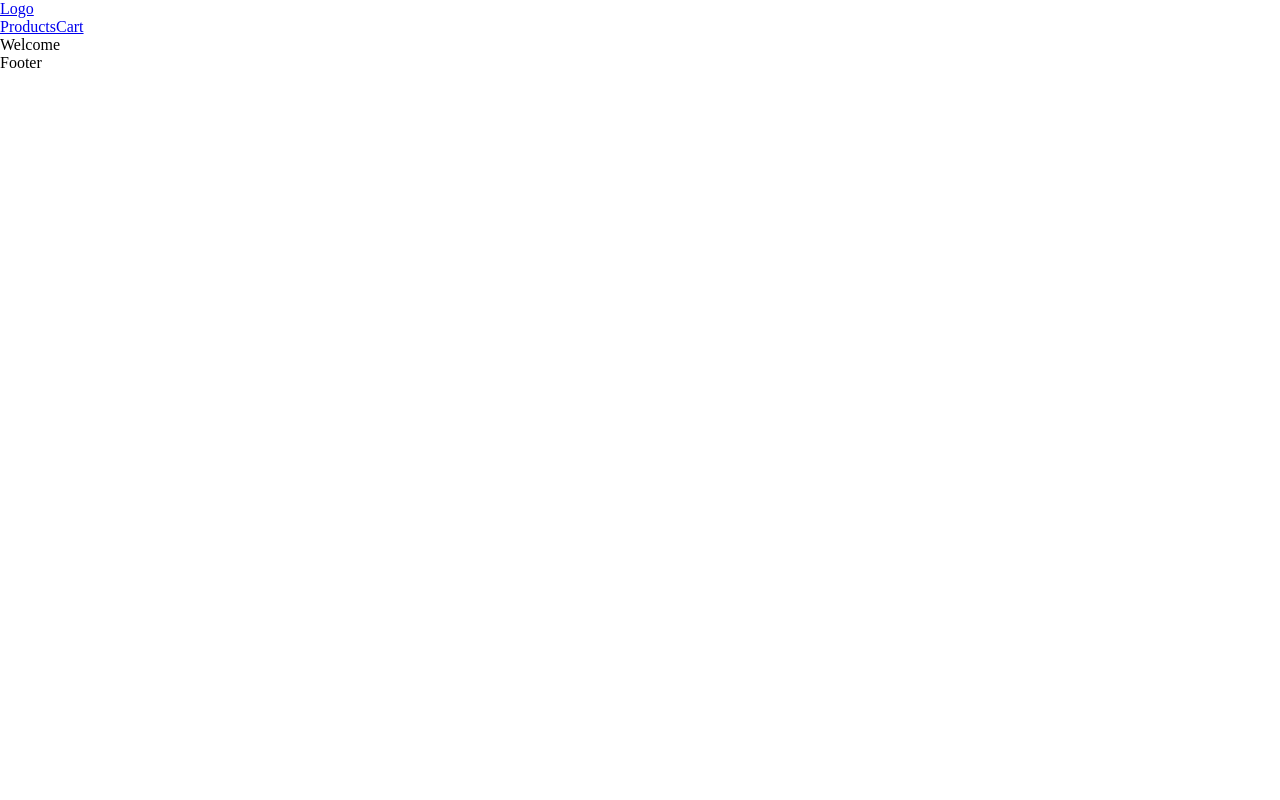
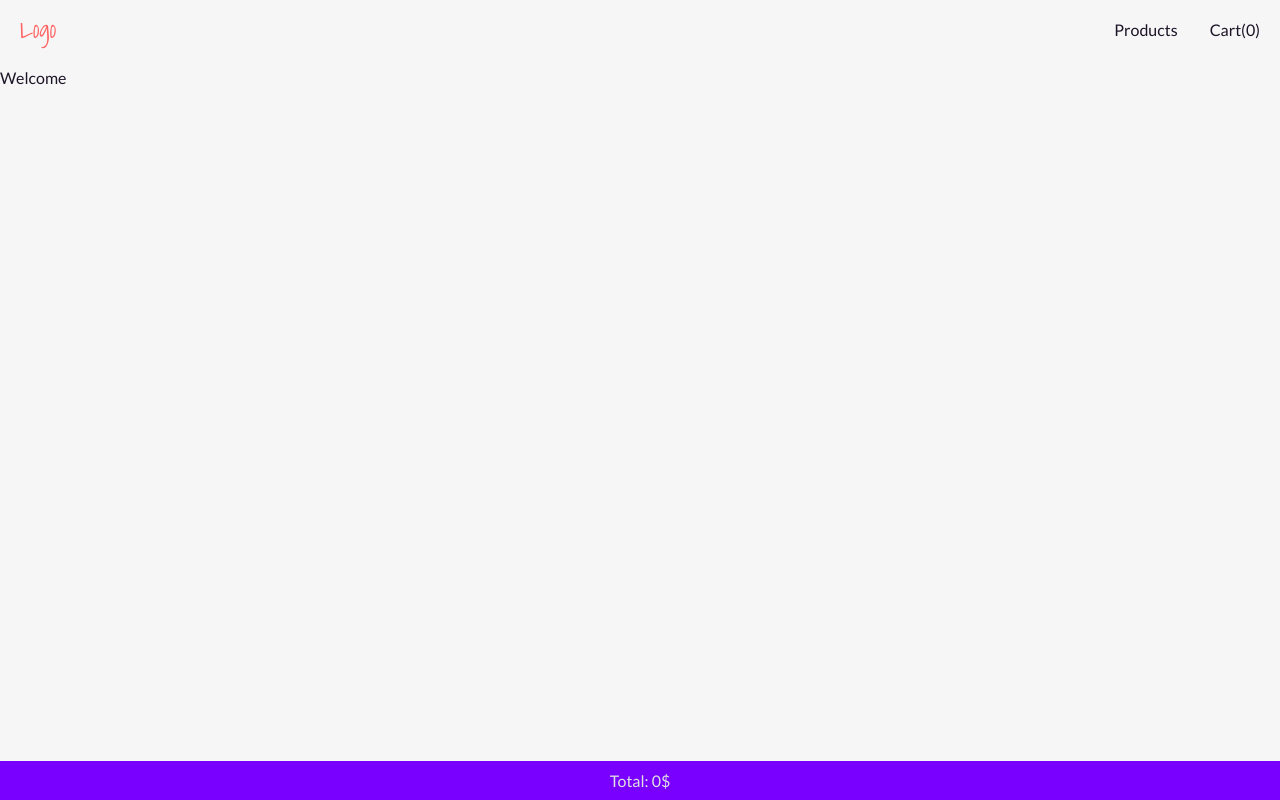
Before and after one commit to csaba-nagy/shopping-cart, a React (Vite) app: page / in a window 1280 px wide. Built offline with nearby package versions, Linux system fonts and the light colour scheme.

Commit message:
feat: add basic styling

```diff
--- a/src/components/Footer.tsx
+++ b/src/components/Footer.tsx
@@ -2,7 +2,9 @@ import React from 'react'
 
 function Footer() {
   return (
-    <div>Footer</div>
+    <footer>
+      <p>Total: 0$</p>
+    </footer>
   )
 }
 
--- a/src/components/Logo.tsx
+++ b/src/components/Logo.tsx
@@ -3,7 +3,7 @@ import { Link } from 'react-router-dom'
 
 function Logo() {
   return (
-    <Link to='/'>Logo</Link>
+    <Link to='/' className='logo'>Logo</Link>
   )
 }
 
--- a/src/components/Navbar.tsx
+++ b/src/components/Navbar.tsx
@@ -3,9 +3,9 @@ import { Link } from 'react-router-dom'
 
 function Navbar() {
   return (
-    <nav>
-      <Link to='/products'>Products</Link>
-      <Link to='/cart'>Cart</Link>
+    <nav className='navbar'>
+      <Link to='/products' className='navbar-link'>Products</Link>
+      <Link to='/cart' className='navbar-link'>Cart(0)</Link>
     </nav>
   )
 }
--- a/src/index.css
+++ b/src/index.css
@@ -1,5 +1,60 @@
-body {
+@import url('https://fonts.googleapis.com/css2?family=Lato&display=swap');
+@import url('https://fonts.googleapis.com/css2?family=Shadows+Into+Light&display=swap');
+
+:root {
+  --main-bg-color: #F6F6F6;
+  --main-font-color: #1C1427;
+  --light-font-color: #E0E0E0;
+  --logo-color: #FF6363;
+  --main-font: 'Lato', sans-serif;
+  --logo-font: 'Shadows Into Light', cursive;
+  --footer-color: #7900FF;
+}
+
+* {
   margin: 0;
   padding: 0;
   box-sizing: border-box;
 }
+
+body {
+  font-family: var(--main-font);
+  background-color: var(--main-bg-color);
+  color: var(--main-font-color);
+}
+
+.logo {
+  color: var(--logo-color);
+  font-size: 1.5rem;
+  font-family: var(--logo-font);
+  text-decoration: none;
+}
+
+.navbar {
+  display: flex;
+  gap: 2rem;
+}
+
+.navbar-link {
+  text-decoration: none;
+  color: var(--main-font-color);
+}
+
+header {
+  display: flex;
+  justify-content: space-between;
+  padding: 10px 20px;
+  margin-bottom: 10px;
+  align-items: center;
+}
+
+footer {
+  text-align: center;
+  position: fixed;
+  left: 0;
+  bottom: 0;
+  width: 100%;
+  background-color: var(--footer-color);
+  color: var(--light-font-color);
+  padding: 10px;
+}
```
